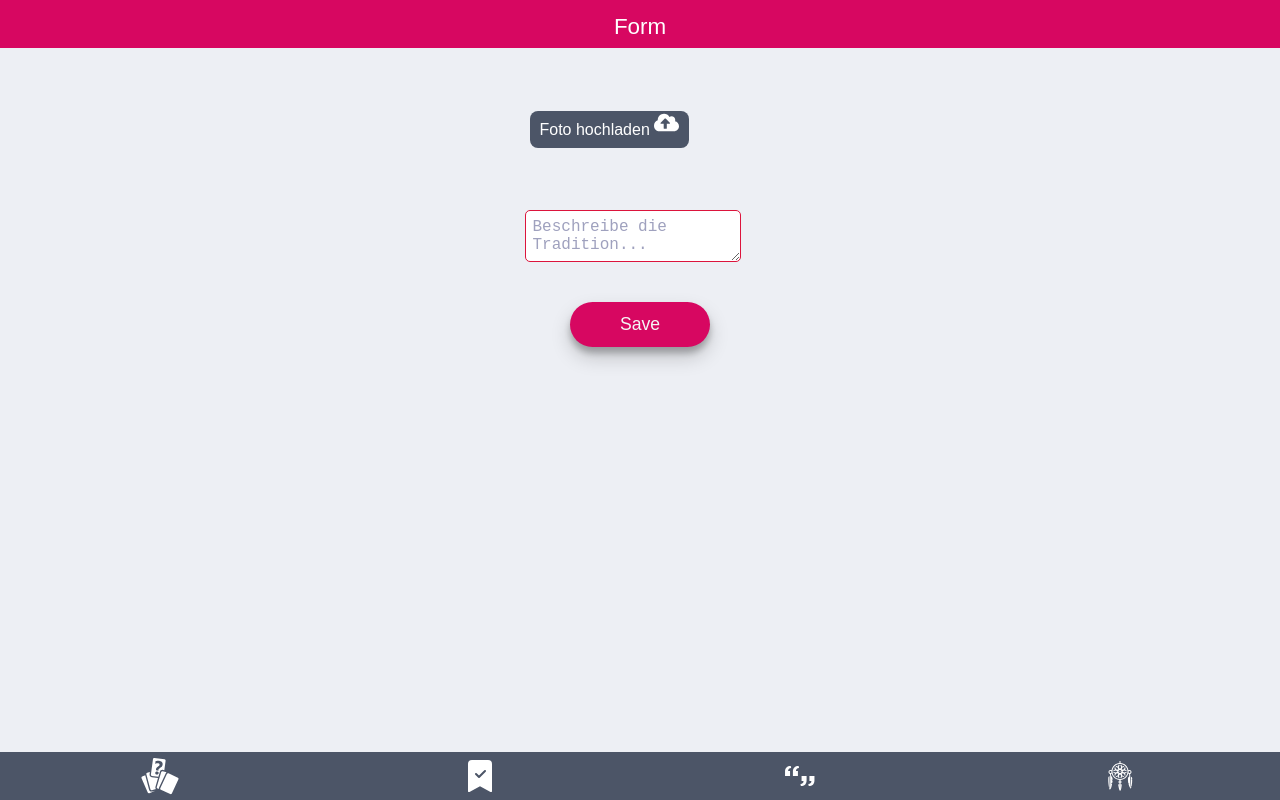
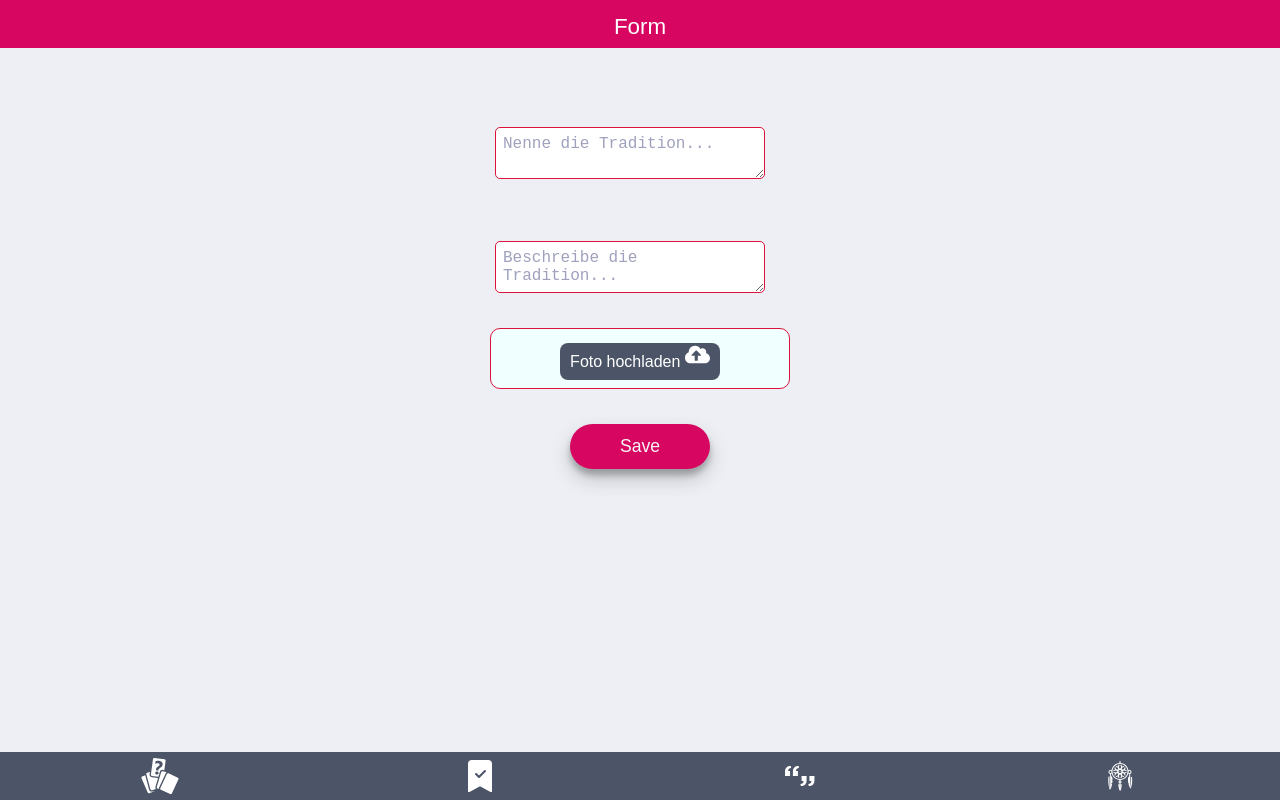
Before and after one commit to annadragan/capstone-project, a React (Create React App) app: page /create in a window 1280 px wide. Built offline with nearby package versions, Linux system fonts and the light colour scheme.

Commit message:
Add one more input field

```diff
--- a/src/App.js
+++ b/src/App.js
@@ -106,9 +106,10 @@ function App() {
     setVocabulary(newTerm);
   }
 
-  function handleSubmitTradition(photo, tradition) {
+  function handleSubmitTradition(title, photo, tradition) {
     const newStory = {
       _id: nanoid(),
+      title: title,
       photo,
       tradition,
     };
--- a/src/components/Form.js
+++ b/src/components/Form.js
@@ -26,7 +26,6 @@ export default function Form({ onCreateTerm }) {
   return (
     <>
       <Header>Form</Header>
-      <Title>Erstelle deine Vokabelkärtchen selbst</Title>
       <FormWrapper
         aria-describedby="Create a new word"
         onSubmit={handleSubmitTerm}
--- a/src/components/ImageCard.js
+++ b/src/components/ImageCard.js
@@ -6,17 +6,21 @@ import ScreenReaderOnly from './ScreenReaderOnly';
 import { BsTrash } from 'react-icons/bs';
 
 export default function ImageCard({
+  title,
   tradition,
   photo,
   onDeleteTradition,
   _id,
 }) {
   const [showMessage, setShowMessage] = useState(false);
+
   return (
     <>
       <CardWrapper>
+        <CardTitle>{title}</CardTitle>
         <CardPhoto src={photo}></CardPhoto>
         <CardTradition>{tradition}</CardTradition>
+
         <IconButton
           type="button"
           aria-label="delete this card"
@@ -52,14 +56,22 @@ const CardWrapper = styled.li`
   position: relative;
 `;
 
+const CardTitle = styled.h2`
+  color: white;
+  margin-left: 0;
+  padding: 4px;
+  font-weight: bold;
+  font-size: 1.4rem;
+`;
+
 const CardPhoto = styled.img`
   border-radius: 12px;
+  width: 100%;
+  margin: 10px 0;
 `;
 
 const CardTradition = styled.p`
   color: white;
   margin-left: 0;
-  font-style: italic;
   padding: 4px;
-  list-style: none;
 `;
--- a/src/components/ImageCardList.js
+++ b/src/components/ImageCardList.js
@@ -9,10 +9,11 @@ export default function ImageCardList({
   return (
     <>
       <ListWrapper role="list" aria-label="tradition cards list">
-        {stories?.map(({ _id, tradition, photo }) => {
+        {stories?.map(({ _id, title, tradition, photo }) => {
           return (
             <ImageCard
               key={_id}
+              title={title}
               tradition={tradition}
               photo={photo}
               _id={_id}
--- a/src/components/ImageForm.js
+++ b/src/components/ImageForm.js
@@ -24,6 +24,23 @@ export default function ImageForm({ onCreateTradition }) {
         onSubmit={handleSubmitTradition}
         aria-describedby="Describe a new tradition"
       >
+        <Input
+          type="text"
+          name="title"
+          placeholder="Nenne die Tradition..."
+          maxLength="20"
+          id="title"
+        />
+        <Input
+          requiered
+          type="text"
+          name="tradition"
+          placeholder="Beschreibe die Tradition..."
+          maxLength="300"
+          minLength="4"
+          id="tradition"
+        />
+        <ImageWrapper>
           <ImageUpload>
             {photo ? (
               <img
@@ -49,15 +66,7 @@ export default function ImageForm({ onCreateTradition }) {
               </div>
             )}
           </ImageUpload>
-        <Input
-          requiered
-          type="text"
-          name="tradition"
-          placeholder="Beschreibe die Tradition..."
-          maxLength="300"
-          minLength="4"
-          id="tradition"
-        />
+        </ImageWrapper>
         <Button category="Save" />
       </Form>
     </>
@@ -87,9 +96,10 @@ export default function ImageForm({ onCreateTradition }) {
     event.preventDefault();
     const form = event.target;
     const newTradition = form.elements.tradition.value.trim();
+    const newTitle = form.elements.tradition.value.trim();
 
     if (newTradition.length >= 4) {
-      onCreateTradition(photo, newTradition);
+      onCreateTradition(newTitle, photo, newTradition);
       navigate('/traditions');
       form.reset();
     }
@@ -129,3 +139,13 @@ const Form = styled.form`
   flex-direction: column;
   gap: 30px;
 `;
+
+const ImageWrapper = styled.div`
+  display: flex;
+  justify-content: center;
+  padding: 3px;
+  background-color: azure;
+  border: 1px solid crimson;
+  border-radius: 10px;
+  width: 300px;
+`;
```
Lines whose indentation alone changed are shown as unchanged.
